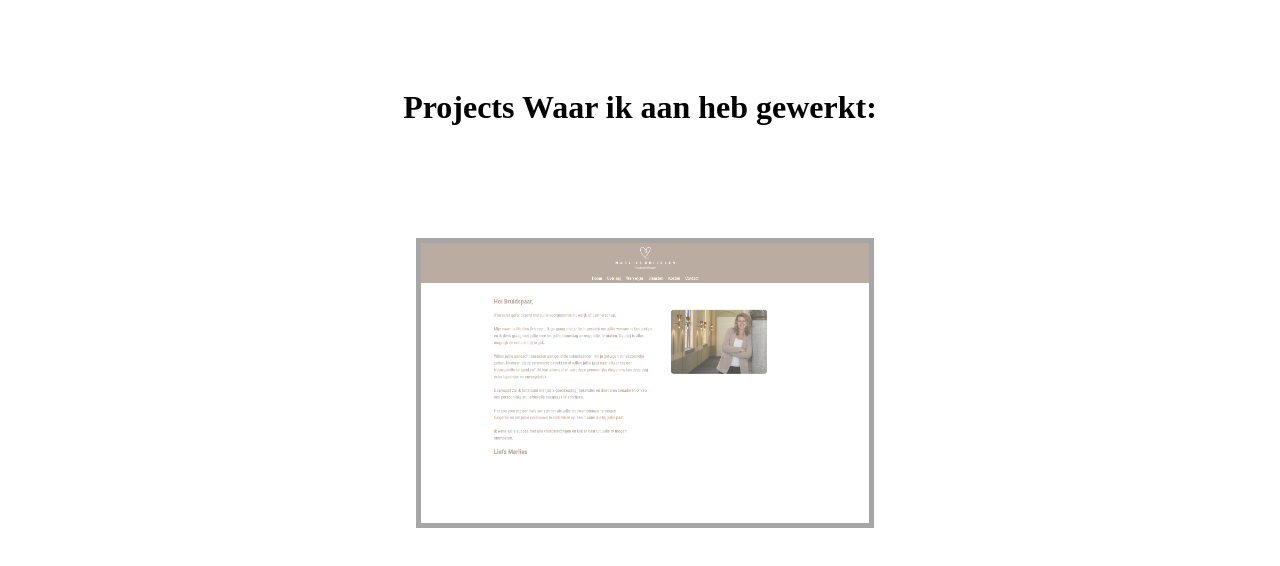
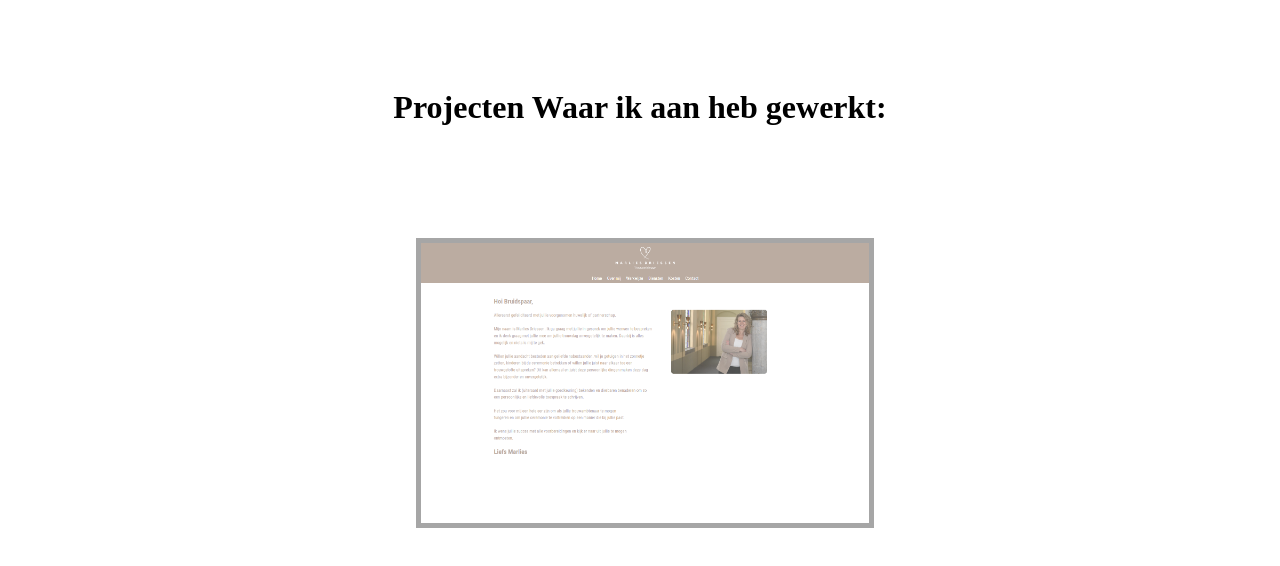
Before and after one commit to Tom-De-Jong/Tom-De-Jong, a plain HTML site: page projects.html in a window 1280 px wide. Shown: the part 172-738 px from the top of the page. Drawn offline with Linux system fonts and the light colour scheme; a web font is replaced by a local one.

Commit message:
Update projects.html

```diff
--- a/projects.html
+++ b/projects.html
@@ -29,7 +29,7 @@
         </div>
         <br><br><br><br><br>
 
-        <h1 class="text1">Projects Waar ik aan heb gewerkt:</h1>
+        <h1 class="text1">Projecten Waar ik aan heb gewerkt:</h1>
 
         <br><br><br><br><br>
     <div class="container1">
```
